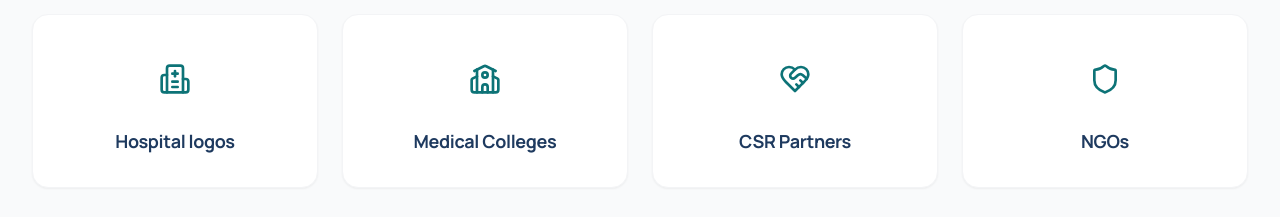
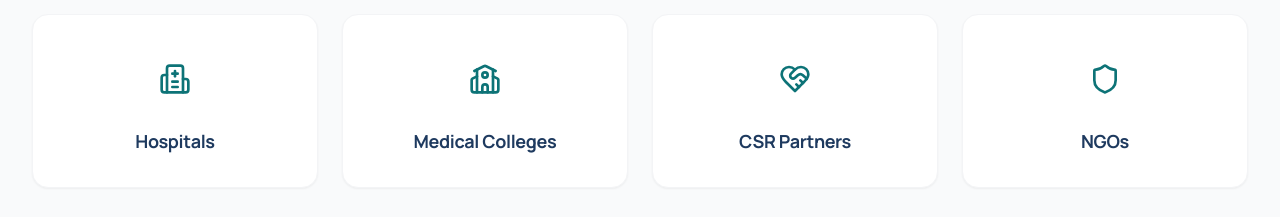
Before and after one commit to ayushkeshri01/PediatricKidneyFoundation, a Next.js app: page / in a window 1280 px wide. Shown: the part 3240-3457 px from the top of the page. Built offline with nearby package versions, Linux system fonts and the light colour scheme.

Commit message:
fix: rename 'Hospital logos' partner card to 'Hospitals'

```diff
--- a/components/home/PartnersSection.tsx
+++ b/components/home/PartnersSection.tsx
@@ -4,7 +4,7 @@ import { Hospital, School, HeartHandshake, Shield } from 'lucide-react';
 
 export default function PartnersSection() {
   const partnerCategories = [
-    { title: 'Hospital logos', icon: Hospital, href: '#hospitals' },
+    { title: 'Hospitals', icon: Hospital, href: '#hospitals' },
     { title: 'Medical Colleges', icon: School },
     { title: 'CSR Partners', icon: HeartHandshake },
     { title: 'NGOs', icon: Shield }
--- a/content/foundation/index.ts
+++ b/content/foundation/index.ts
@@ -54,7 +54,7 @@ export const latestInitiatives = [
 ];
 
 export const partnerCategories = [
-  { title: 'Hospital logos', icon: 'hospital' },
+  { title: 'Hospitals', icon: 'hospital' },
   { title: 'Medical Colleges', icon: 'school' },
   { title: 'CSR Partners', icon: 'heart-handshake' },
   { title: 'NGOs', icon: 'shield' }
```
